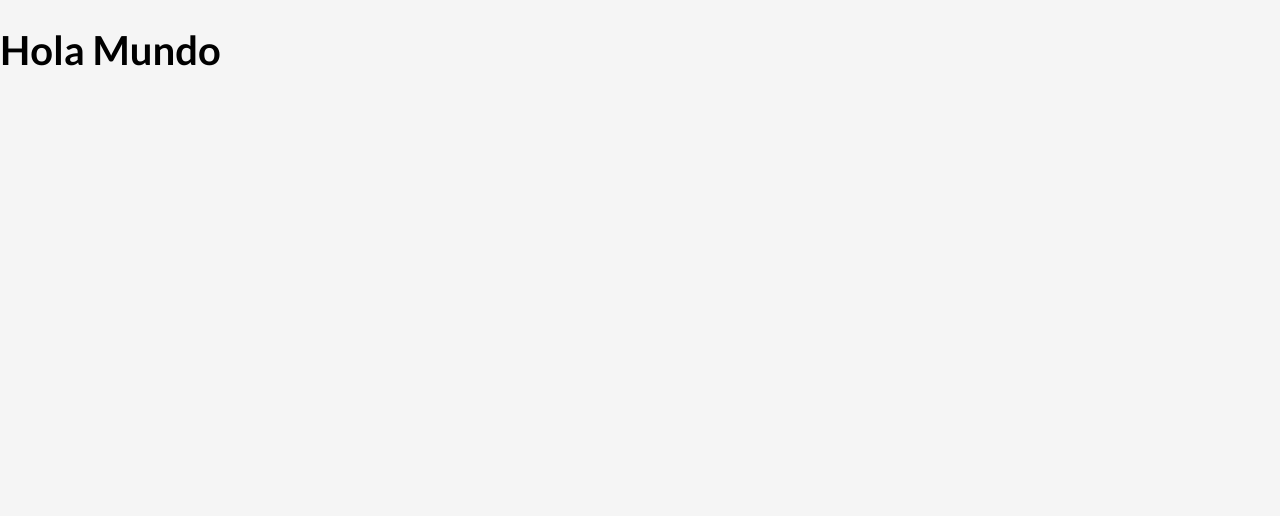
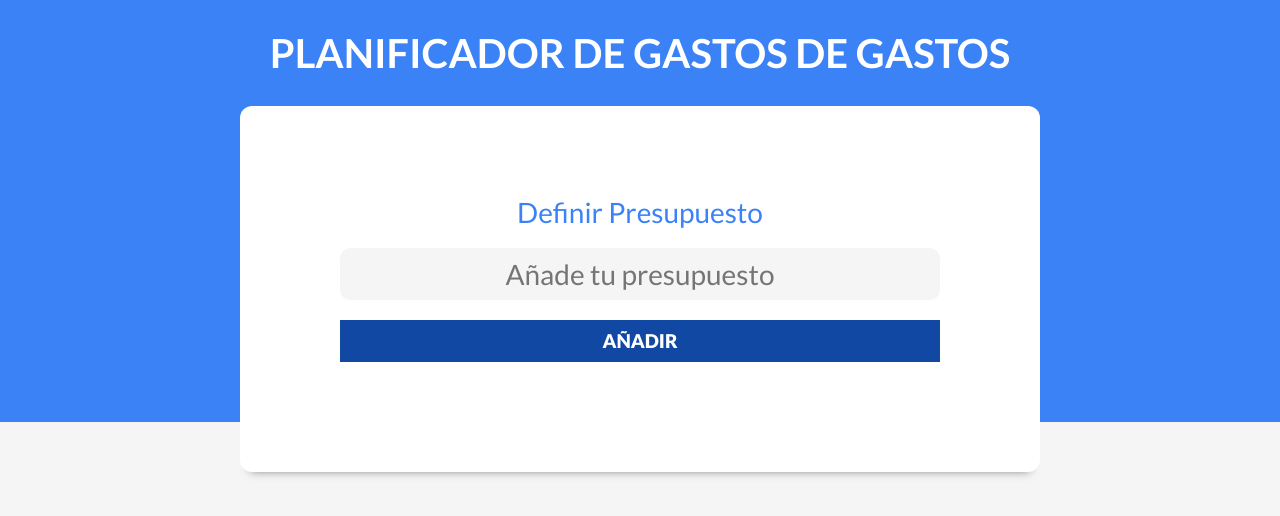
Before and after one commit to luismateo7/Proyectos-de-Presupuesto-de-Gastos, a React (Vite) app in the folder Presupuesto de Gastos/: page / in a window 1280 px wide. Shown: the top 516 px of the page. Built offline with nearby package versions, Linux system fonts and the light colour scheme.

Commit message:
Visual del component NuevoPresupuesto Y Header

```diff
--- a/Presupuesto de Gastos/src/App.jsx
+++ b/Presupuesto de Gastos/src/App.jsx
@@ -1,9 +1,10 @@
 import { useState } from 'react'
+import Header from './components/Header'
 
 function App() {
 
   return (
-    <h1>Hola Mundo</h1>
+    <Header />
   )
 }
 
--- /dev/null
+++ b/Presupuesto de Gastos/src/components/Header.jsx
@@ -0,0 +1,13 @@
+import React from 'react'
+import NuevoPresupuesto from './NuevoPresupuesto'
+
+const Header = () => {
+  return (
+    <header>
+        <h1>Planificador de Gastos de Gastos</h1>
+        <NuevoPresupuesto></NuevoPresupuesto>
+    </header>
+  )
+}
+
+export default Header
--- /dev/null
+++ b/Presupuesto de Gastos/src/components/NuevoPresupuesto.jsx
@@ -0,0 +1,25 @@
+import React from 'react'
+
+const NuevoPresupuesto = () => {
+  return (
+    <div className='contenedor-presupuesto contenedor sombra'>
+        <form className='formulario'>
+            <div className='campo'>
+                <label htmlFor='presupuestoUsuario'>Definir Presupuesto</label>
+                <input
+                    className='nuevo-presupuesto'
+                    type='text'
+                    placeholder='Añade tu presupuesto'
+                    id='presupuestoUsuario'
+                />
+                <input
+                    type='submit'
+                    value='añadir'
+                />
+            </div>
+        </form>
+    </div>
+  )
+}
+
+export default NuevoPresupuesto
```
